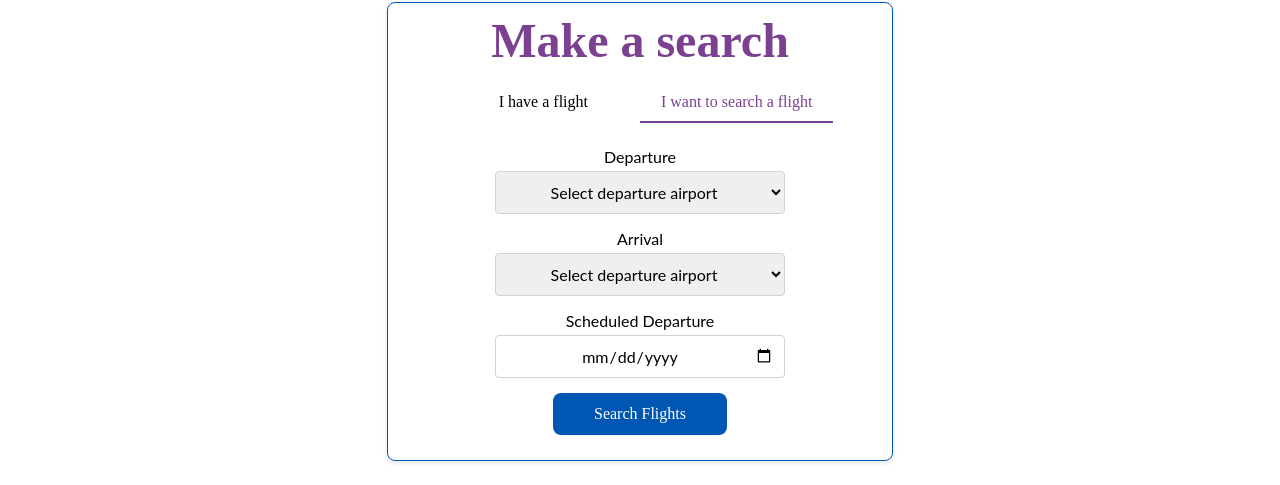
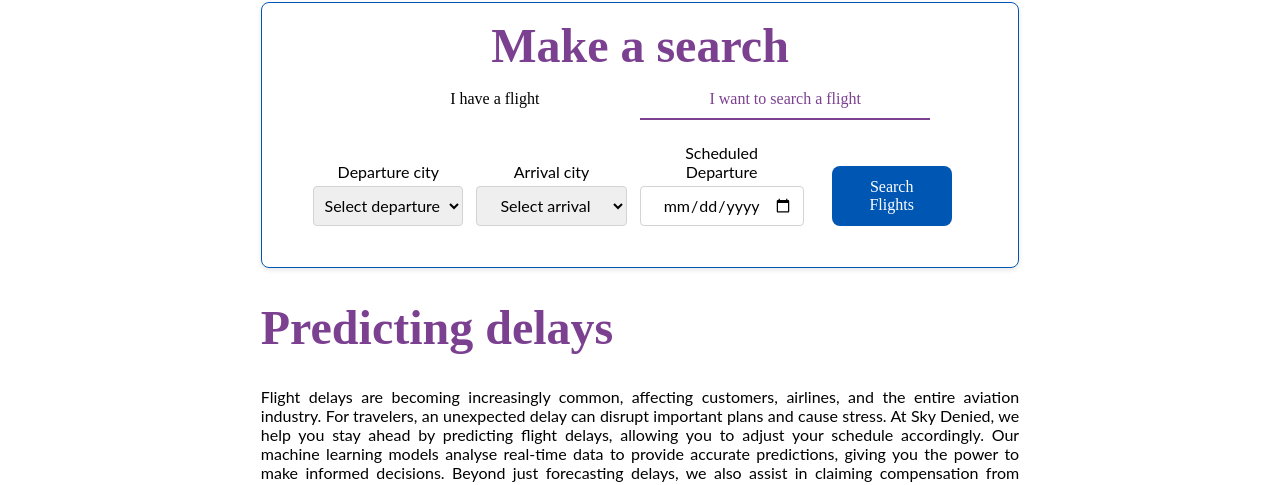
Before and after one commit to thatgirlAm/sky_denied_WEB_APP, an Angular app in the folder front/: page /homepage/search-form in a window 1280 px wide. Both pictures are taken after a click on the button "I want to search a flight". Shown: the part 110-595 px from the top of the page. Built offline with nearby package versions, Linux system fonts and the light colour scheme.

Commit message:
dev:putting everything on one row

```diff
--- a/front/src/app/search-form/search-form.component.css
+++ b/front/src/app/search-form/search-form.component.css
@@ -1,3 +1,7 @@
+.section {
+  width: 80%;
+}
+
 .flight-search-container {
   border: 1px solid var(--blue_sd);
   border-radius: 8px;
@@ -16,7 +20,7 @@
 .tab-buttons {
   display: flex;
   justify-content: center;
-  margin: 3% 0 5%;
+  margin: 1% 0 2%;
 }
 
 .tab-button {
@@ -47,13 +51,17 @@
 }
 
 .tab-content.active {
-  display: block;
-  margin-bottom: 3%;
+  display: flex;
+  justify-content: center;
+  margin: auto;
+  width: 90%;
+  gap: 2%;
+  padding: 0 5%;
 }
 
 .input-group {
-  width: 60%;
-  margin: auto auto 15px;
+  width: 100%;
+  margin: auto auto 1px;
 }
 
 .input-group label {
@@ -72,14 +80,23 @@
   box-sizing: border-box;
   font-family: 'Lato', sans-serif;
   text-align: center;
+  height: 40px;
+}
+
+.input-group select {
+  padding:0;
 }
 
 .input-group input::placeholder {
   color: black;
 }
 
+.validation {
+  height: 25px;
+}
+
 .submit-button {
-  width: 60%;
+  width: 80%;
   background-color: var(--blue_sd);
 }
 
--- a/front/src/app/search-form/search-form.component.html
+++ b/front/src/app/search-form/search-form.component.html
@@ -29,14 +29,22 @@
       <div class="input-group">
         <label for="tail_number">Tail Number</label>
         <input formControlName="tail_number" type="text" id="tail_number">
-        <div class="validation-error" *ngIf="haveFlightForm.get('tail_number')?.hasError('required') &&
+        <div class="validation">
+          <div class="validation-error" *ngIf="haveFlightForm.get('tail_number')?.hasError('required') &&
         (haveFlightForm.get('tail_number')?.touched )">
-          ✖ Tail number is required
+            ✖ Tail number is required
+          </div>
         </div>
       </div>
       <div class="input-group">
         <label for="scheduled_departure_local">Scheduled Departure</label>
         <input formControlName="scheduled_departure_local" type="date" id="scheduled_departure_local  ">
+        <div class="validation">
+          <div class="validation-error" *ngIf="haveFlightForm.get('scheduled_departure_local')?.hasError('required') &&
+        (haveFlightForm.get('scheduled_departure_local')?.touched )">
+            ✖ Date is required
+          </div>
+        </div>
       </div>
       <div class="input-group">
         <button class="submit-button"
@@ -44,15 +52,17 @@
                 [disabled]=" isLoading">
           {{ isLoading ? 'Processing...' : 'Submit Flight' }}
         </button>
+        <div class="validation">
+        </div>
       </div>
     </div>
 
     <!-- Search Flight Tab -->
     <div [formGroup]="searchFlightForm" class="tab-content" [class.active]="activeTab === 'search-flight'">
       <div class="input-group">
-        <label for="depart_from">Departure</label>
+        <label for="depart_from">Departure city</label>
         <select id="depart_from" formControlName="depart_from">
-          <option value="" disabled hidden>Select departure airport</option>
+          <option value="" disabled hidden>Select departure</option>
           <option value="Atlanta">Atlanta</option>
           <option value="Amsterdam">Amsterdam</option>
           <option value="Dallas">Dallas</option>
@@ -65,17 +75,16 @@
           <option value="Orlando">Orlando</option>
           <option value="Phoenix">Phoenix</option>
         </select>
-        <div class="validation-error" *ngIf="searchFlightForm.get('depart_from')?.errors?.['required'] && searchFlightForm.get('depart_from')?.touched   ">
-          ✖ Departure location is required
+        <div class="validation">
+          <div class="validation-error" *ngIf="searchFlightForm.get('depart_from')?.errors?.['required'] && searchFlightForm.get('depart_from')?.touched   ">
+            ✖ Departure is required
+          </div>
         </div>
-        <!-- <div class="validation-error" *ngIf="searchFlightForm.get('depart_from_iata')?.errors?.['maxlength']">
-          ✖ IATA code must be 3 characters
-        </div> -->
       </div>
       <div class="input-group">
-        <label for="arrive_at">Arrival</label>
+        <label for="arrive_at">Arrival city</label>
         <select id="arrive_at" formControlName="arrive_at">
-          <option value="" disabled hidden>Select departure airport</option>
+          <option value="" disabled hidden>Select arrival</option>
           <option value="Atlanta">Atlanta</option>
           <option value="Barcelona">Barcelona</option>
           <option value="Dallas">Dallas</option>
@@ -88,23 +97,35 @@
           <option value="Orlando">Orlando</option>
           <option value="Phoenix">Phoenix</option>
         </select>
-        <div class="validation-error" *ngIf="searchFlightForm.get('arrive_at')?.errors?.['required'] && searchFlightForm.get('arrive_at')?.touched   ">
-          ✖ Arrival location is required
+        <div class="validation">
+          <div class="validation-error" *ngIf="searchFlightForm.get('arrive_at')?.errors?.['required'] && searchFlightForm.get('arrive_at')?.touched   ">
+            ✖ Arrival is required
+          </div>
         </div>
       </div>
       <div class="input-group">
         <label for="scheduled_departure_local">Scheduled Departure</label>
         <input formControlName="scheduled_departure_local" type="date" id="scheduled_departure_local">
+        <div class="validation">
+          <div class="validation-error" *ngIf="haveFlightForm.get('scheduled_departure_local')?.hasError('required') &&
+        (haveFlightForm.get('scheduled_departure_local')?.touched )">
+            ✖ Date is required
+          </div>
+        </div>
       </div>
-        <!-- <div class="validation-error" *ngIf="searchFlightForm.get('arrive_at')?.errors?.['maxlength']">
-          ✖ IATA code must be 3 characters
-        </div> -->
+
       <div class="input-group">
         <button class="submit-button"
                 (click)="formSubmitted()"
                 [disabled]="isLoading">
           {{ isLoading ? 'Searching...' : 'Search Flights' }}
         </button>
+        <div class="validation">
+          <div class="validation-error" *ngIf="haveFlightForm.get('scheduled_departure_local')?.hasError('required') &&
+        (haveFlightForm.get('scheduled_departure_local')?.touched )">
+            ✖ Date is required
+          </div>
+        </div>
       </div>
     </div>
 
--- a/front/src/app/search-form/search-form.component.ts
+++ b/front/src/app/search-form/search-form.component.ts
@@ -42,7 +42,6 @@
     this.haveFlightForm = this.fb.group({
       tail_number: ['', Validators.required],
       scheduled_departure_local: ['', [this.dateTimeValidator]],
-
     });
 
     this.searchFlightForm = this.fb.group({
```
